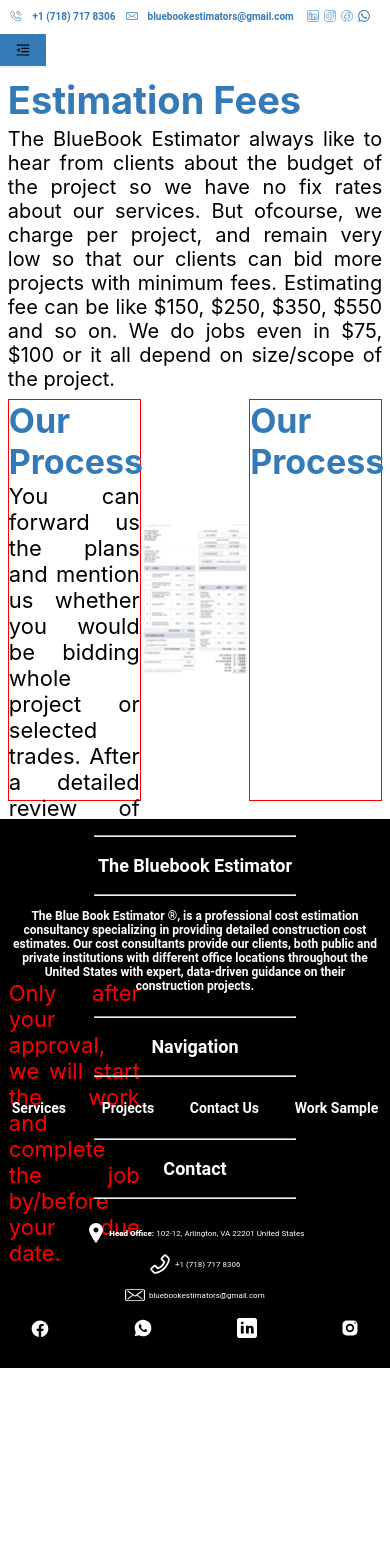
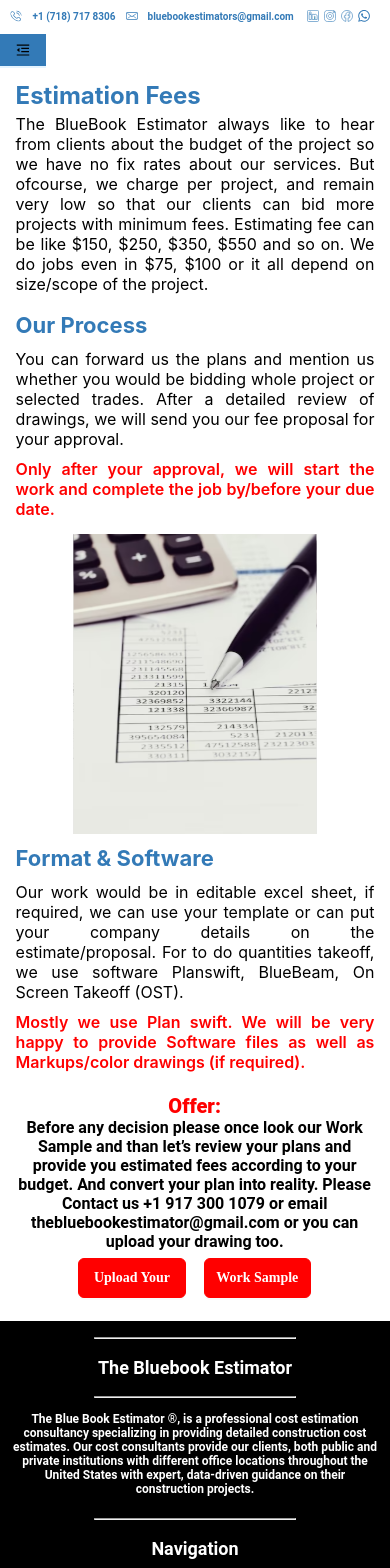
Before and after one commit to SaraKhurshid28/BlueBook, a React (Create React App) app: page /fee in a window 390 px wide. Shown: the top 1568 px of the page. Before the commit the page ends 1368 px from the top, so only its background shows below. Built offline with nearby package versions, Linux system fonts and the light colour scheme.

Commit message:
estimation fees page complete

```diff
--- a/src/Components/EstimationFees/EstimationFees.css
+++ b/src/Components/EstimationFees/EstimationFees.css
@@ -19,28 +19,167 @@
 .feeDetailEachContainer
 {
     width: 35%;
-    height: 400px;
-    border: 1px solid red;
+    height: 300px;
 }
 
 .feeDetailImage{
     width: 100%;
     border-radius: 8px;
-    height: 400px;
+    height: 300px;
 }
 
 .feeSubHeading{
     color: #337ab7;
     font-size: 34px;
-    margin-bottom: 1%;
+    margin-bottom: 3%;
 }
 
 .feeText{
     font-size: 22px;
-    margin-bottom: 2%;
+    margin-bottom: 3%;
 }
 
 .feeSubText{
     font-size: 22px;
     color: red;
+    font-weight: 600;
 }
+
+@media screen and (min-width: 1020px) and (max-width: 1100px)
+{
+    .feeSubHeading{
+        font-size: 30px;
+    }
+
+    .feeText{
+        font-size: 18px;
+    }
+
+    .feeSubText{
+        font-size: 18px;
+    }
+}
+
+@media screen and (min-width: 900px) and (max-width: 1019px)
+{
+    .feeSubHeading{
+        font-size: 30px;
+    }
+
+    .feeText{
+        font-size: 18px;
+    }
+
+    .feeSubText{
+        font-size: 18px;
+    }
+}
+
+@media screen and (min-width: 800px) and (max-width: 899px)
+{
+    .feeDetailEachContainer
+    {
+        width: 31%;
+    }
+
+    .feeSubHeading{
+        font-size: 26px;
+    }
+
+    .feeText{
+        font-size: 16px;
+    }
+
+    .feeSubText{
+        font-size: 16px;
+    }
+}
+
+@media screen and (min-width: 700px) and (max-width: 799px)
+{
+    .feeMainContainer{
+        font-size: 18px;
+    }
+
+    .feeDetailEachContainer
+    {
+        width: 30%;
+    }
+
+    .feeSubHeading{
+        font-size: 22px;
+    }
+
+    .feeText{
+        font-size: 15px;
+    }
+
+    .feeSubText{
+        font-size: 15px;
+    }
+}
+
+@media screen and (min-width: 600px) and (max-width: 699px)
+{
+    .feeMainContainer{
+        font-size: 16px;
+    }
+
+    .feeDetailEachContainer
+    {
+        width: 28%;
+    }
+
+    .feeSubHeading{
+        font-size: 18px;
+    }
+
+    .feeText{
+        font-size: 14px;
+    }
+
+    .feeSubText{
+        font-size: 14px;
+    }
+}
+
+@media screen and (max-width: 599px)
+{
+    .feeMainContainer{
+        padding: 4%;
+        font-size: 16px;
+    }
+
+    .feeHeading{
+        font-size: 24px;
+    }
+
+    .feeDetailContainer{
+        display: flex;
+        justify-content: center;
+        flex-direction: column;
+        margin-top: 3%;
+    }
+
+    .feeDetailEachContainer
+    {
+        width: 100%;
+        height: max-content;
+        margin-bottom: 4%;
+        margin-top: 2%;
+    }
+
+
+
+    .feeSubHeading{
+        font-size: 22px;
+    }
+
+    .feeText{
+        font-size: 16px;
+    }
+
+    .feeSubText{
+        font-size: 16px;
+    }
+}
--- a/src/Components/EstimationFees/EstimationFees.jsx
+++ b/src/Components/EstimationFees/EstimationFees.jsx
@@ -1,5 +1,5 @@
 import { Images } from "../../Assests/Constant";
-import { BlueFooter } from "../CommonComponents";
+import { BlueContactBanner, BlueFooter } from "../CommonComponents";
 import "./EstimationFees.css";
 const EstimationFees = () => {
   return (
@@ -32,9 +32,27 @@
             <img src={Images.fee} className="feeDetailImage" />
           </div>
           <div className="feeDetailEachContainer">
-            <h2 className="feeSubHeading">Our Process</h2>
+            <h2 className="feeSubHeading">Format & Software</h2>
+            <p className="feeText">
+              Our work would be in editable excel sheet, if required, we can use
+              your template or can put your company details on the
+              estimate/proposal. For to do quantities takeoff, we use software
+              Planswift, BlueBeam, On Screen Takeoff (OST).{" "}
+            </p>
+            <p className="feeSubText">
+              Mostly we use Plan swift. We will be very happy to provide
+              Software files as well as Markups/color drawings (if required).
+            </p>
           </div>
         </div>
+        <BlueContactBanner
+          twoLineTwoButtonText={"Offer:"}
+          twoLineTwoButtonText2={
+            "Before any decision please once look our Work Sample and than let’s review your plans and provide you estimated fees according to your budget. And convert your plan into reality. Please Contact us +1 917 300 1079 or email thebluebookestimator@gmail.com or you can upload your drawing too."
+          }
+          buttonText={"Upload Your"}
+          buttonText2={"Work Sample"}
+        />
       </div>
       <BlueFooter />
     </>
```
Also changed, not shown: src/Assests/Services6.svg, src/Assests/fee.svg.
